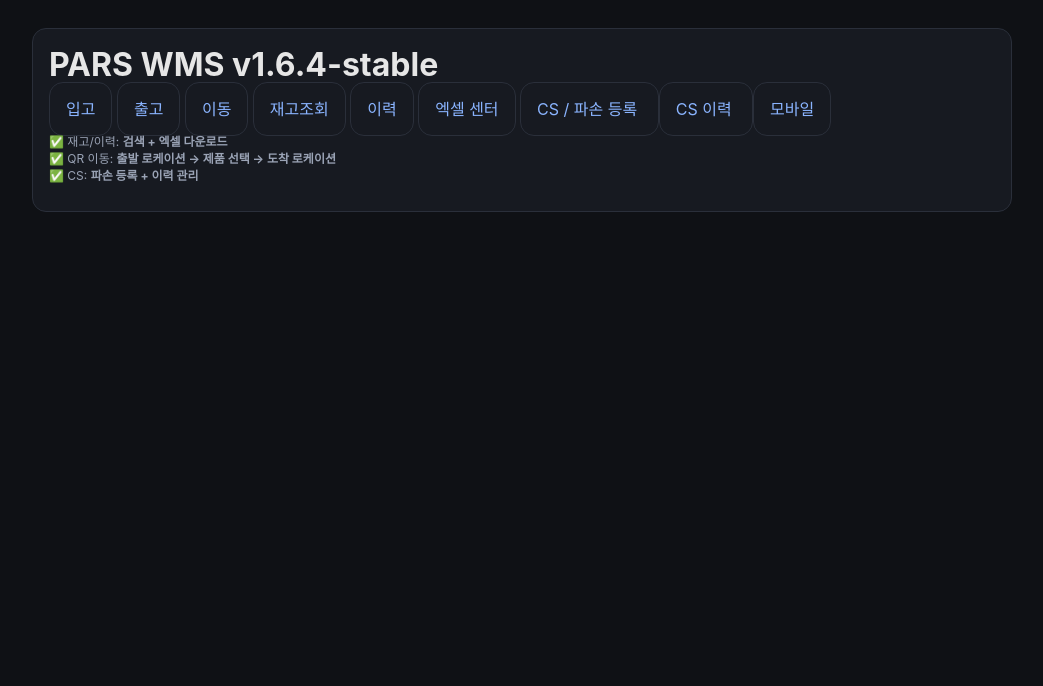
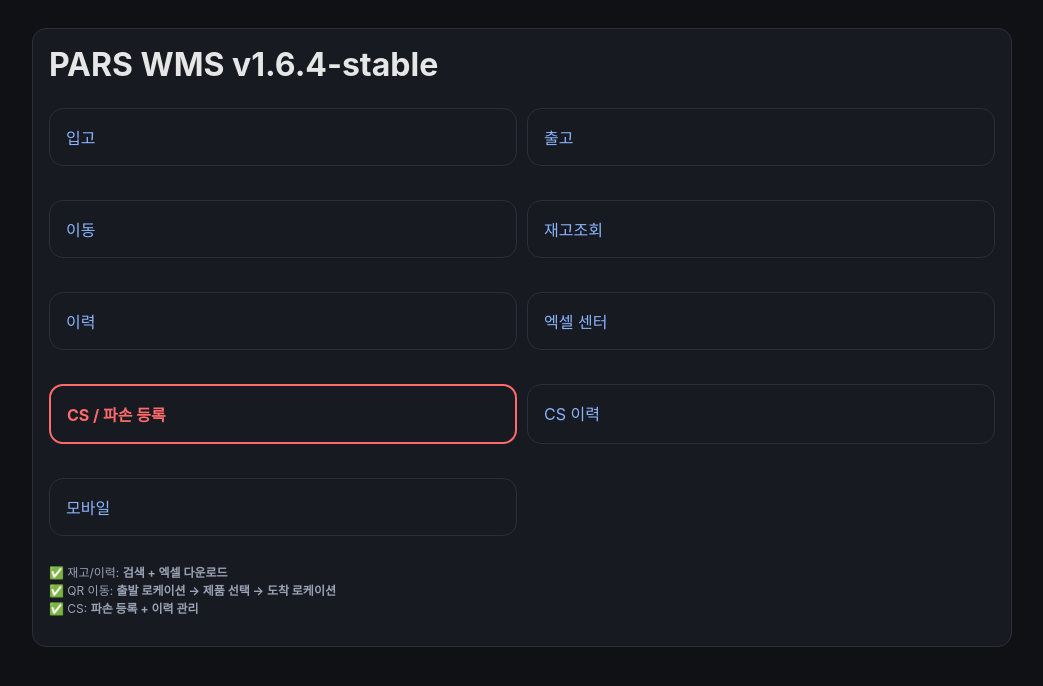
Before and after one commit to dlahtp44-prog/pars-wms-test, a FastAPI app: page / in a window 1280 px wide. Shown: the top 686 px of the page, without its empty margins (118-1161 px from the left). Run offline with FastAPI, Linux system fonts and the light colour scheme.

Commit message:
Update app.css

```diff
--- a/app/static/app.css
+++ b/app/static/app.css
@@ -1,16 +1,62 @@
+/* =====================================================
+   BASE
+===================================================== */
 :root {
-  font-family: -apple-system, BlinkMacSystemFont, "Segoe UI", Roboto, "Noto Sans KR", sans-serif;
+  font-family: -apple-system, BlinkMacSystemFont,
+               "Segoe UI", Roboto, "Noto Sans KR",
+               "Apple SD Gothic Neo", sans-serif;
 }
+
+* {
+  box-sizing: border-box;
+}
+
 body {
   margin: 0;
   padding: 16px;
   background: #0f1115;
   color: #e6e6e6;
 }
-a { color: #8ab4ff; text-decoration: none; }
-a:hover { text-decoration: underline; }
 
-.container { max-width: 980px; margin: 0 auto; }
+a {
+  color: #8ab4ff;
+  text-decoration: none;
+}
+a:hover {
+  text-decoration: underline;
+}
+
+/* =====================================================
+   LAYOUT
+===================================================== */
+.container {
+  max-width: 980px;
+  margin: 0 auto;
+}
+
+.grid {
+  display: grid;
+  grid-template-columns: repeat(2, 1fr);
+  gap: 10px;
+}
+
+.grid2 {
+  display: grid;
+  grid-template-columns: repeat(2, 1fr);
+  gap: 10px;
+}
+
+/* 메인 메뉴 전용 */
+.menu-grid {
+  display: grid;
+  grid-template-columns: repeat(2, 1fr);
+  gap: 10px;
+  margin-bottom: 16px;
+}
+
+/* =====================================================
+   CARD
+===================================================== */
 .card {
   background: #171a21;
   border: 1px solid #2a2f3a;
@@ -18,20 +64,70 @@ a:hover { text-decoration: underline; }
   padding: 16px;
   margin: 12px 0;
 }
-h1,h2 { margin: 0 0 12px 0; }
 
-label { display:block; margin: 10px 0 6px; font-size: 14px; color: #b9c0cf; }
-input, textarea, select {
+.card h1,
+.card h2 {
+  margin: 0 0 12px 0;
+}
+
+/* CS / 파손 강조 카드 */
+.card.highlight,
+.menu-btn.highlight {
+  border: 2px solid #ff6b6b;
+  color: #ff6b6b;
+  font-weight: 700;
+}
+
+/* =====================================================
+   MENU BUTTONS
+===================================================== */
+.menu-btn {
+  display: block;
+  background: #171a21;
+  border: 1px solid #2a2f3a;
+  border-radius: 14px;
+  padding: 14px;
+  margin: 8px 0;
+  text-align: center;
+  font-weight: 700;
+  color: #e6e6e6;
+}
+
+.menu-btn:hover {
+  filter: brightness(1.1);
+  text-decoration: none;
+}
+
+/* =====================================================
+   FORM
+===================================================== */
+label {
+  display: block;
+  margin: 10px 0 6px;
+  font-size: 14px;
+  color: #b9c0cf;
+}
+
+input,
+textarea,
+select {
   width: 100%;
-  box-sizing: border-box;
   padding: 10px;
   border-radius: 10px;
   border: 1px solid #2a2f3a;
   background: #0f1115;
   color: #e6e6e6;
+  font-size: 14px;
 }
-textarea { min-height: 90px; resize: vertical; }
 
+textarea {
+  min-height: 90px;
+  resize: vertical;
+}
+
+/* =====================================================
+   BUTTON
+===================================================== */
 button {
   margin-top: 14px;
   width: 100%;
@@ -43,26 +139,62 @@ button {
   cursor: pointer;
   font-weight: 700;
 }
-button:hover { filter: brightness(1.08); }
 
+button:hover {
+  filter: brightness(1.08);
+}
+
+/* =====================================================
+   TABLE
+===================================================== */
 table {
   width: 100%;
   border-collapse: collapse;
   margin-top: 12px;
   font-size: 14px;
 }
-th, td {
+
+th,
+td {
   border-bottom: 1px solid #2a2f3a;
   padding: 10px 8px;
   vertical-align: top;
 }
-th { text-align: left; color: #b9c0cf; font-weight: 700; }
-.small { font-size: 12px; color: #9aa3b5; }
 
-.grid { display: grid; grid-template-columns: repeat(2, 1fr); gap: 10px; }
-.grid2 { display: grid; grid-template-columns: repeat(2, 1fr); gap: 10px; }
+th {
+  text-align: left;
+  color: #b9c0cf;
+  font-weight: 700;
+}
 
+/* =====================================================
+   TEXT
+===================================================== */
+.small {
+  font-size: 12px;
+  color: #9aa3b5;
+  line-height: 1.5;
+}
+
+/* =====================================================
+   MOBILE
+===================================================== */
 @media (max-width: 720px) {
-  .grid, .grid2 { grid-template-columns: 1fr; }
-  body { padding: 10px; }
+  body {
+    padding: 10px;
+  }
+
+  .grid,
+  .grid2,
+  .menu-grid {
+    grid-template-columns: 1fr;
+  }
+
+  .card {
+    padding: 14px;
+  }
+
+  button {
+    padding: 14px;
+  }
 }
```
